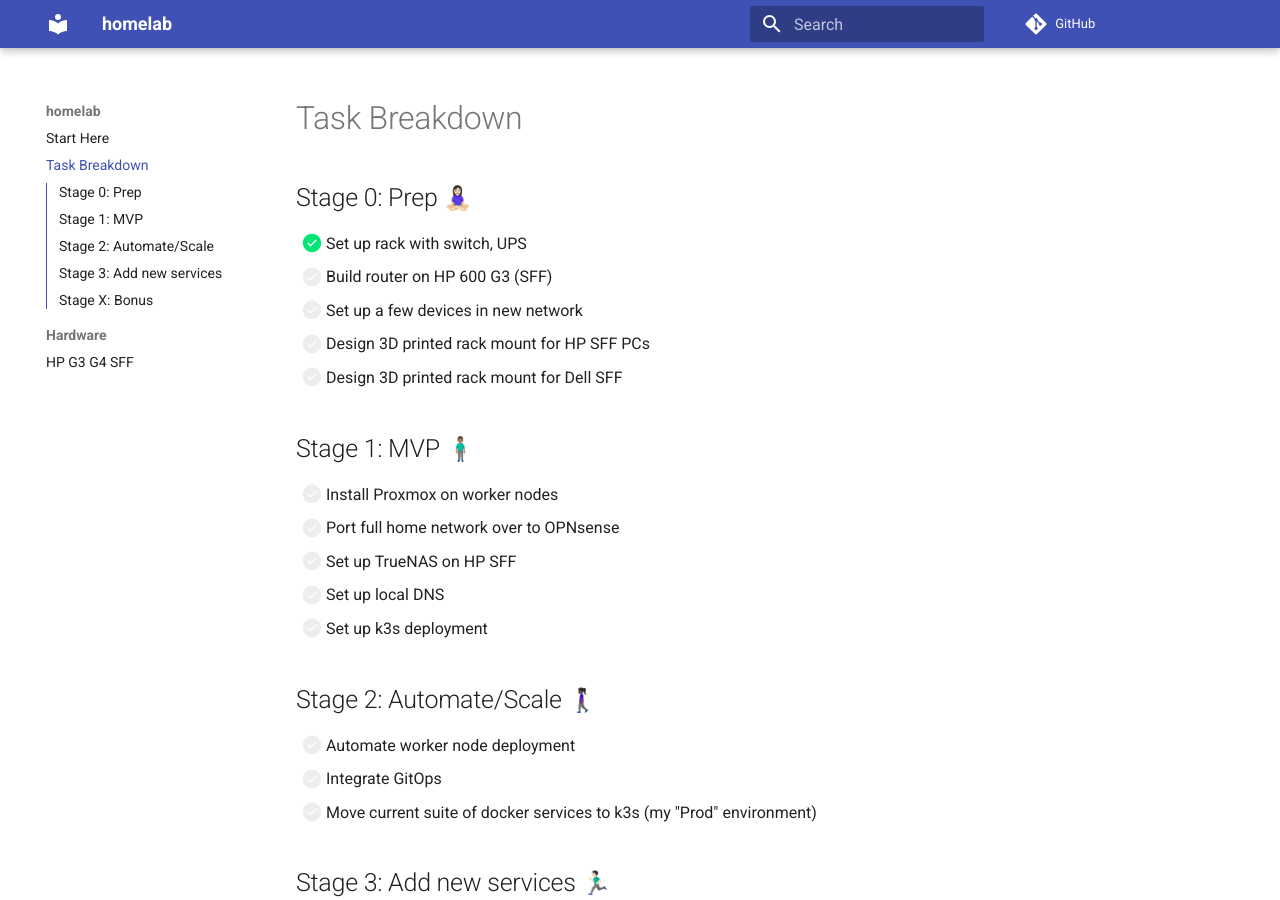
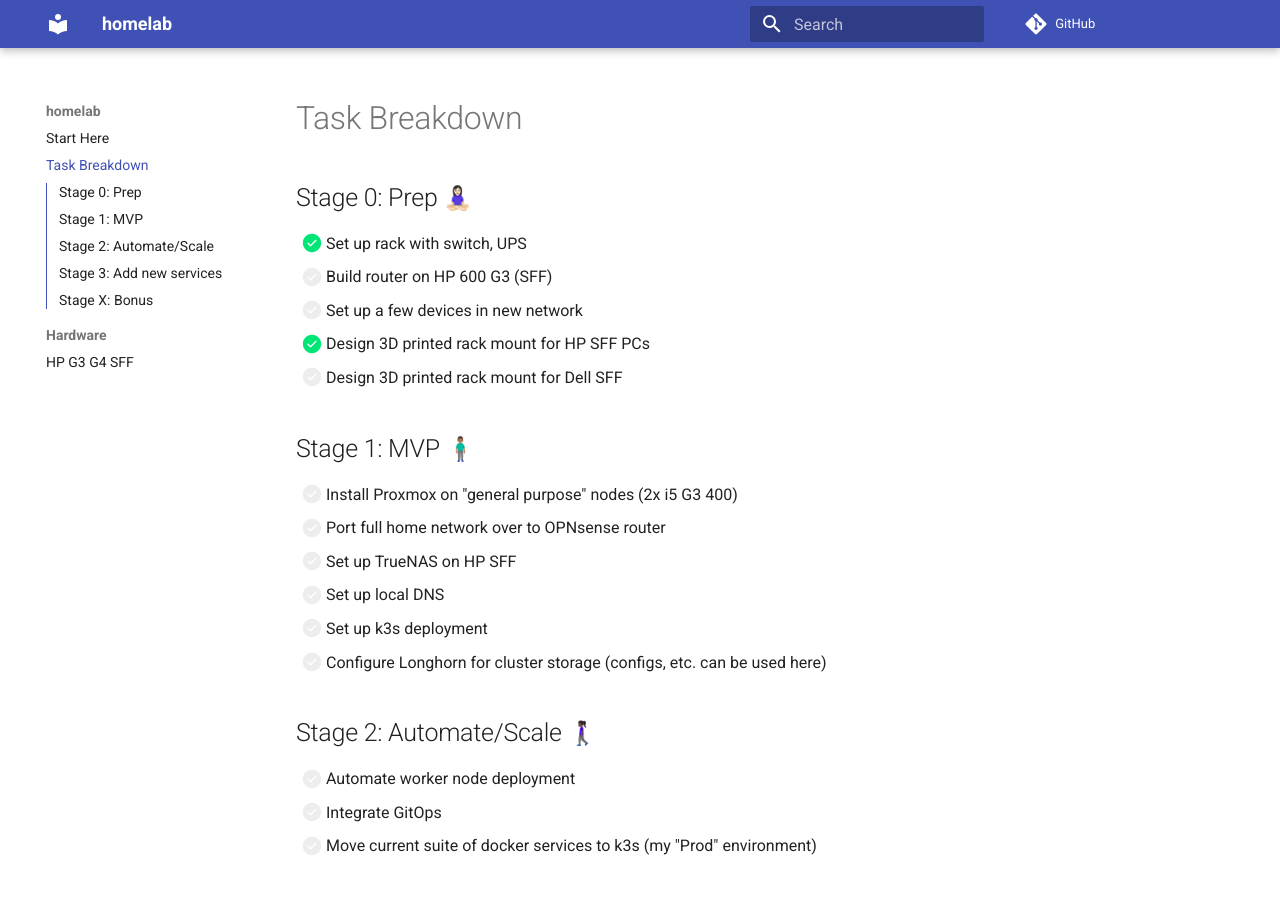
Before and after one commit to JohnFodero/homelab, an MkDocs documentation site: the page built from docs/tasks.md, in a window 1280 px wide and 900 px high. Built offline with MkDocs 1.6.1 and Material for MkDocs 9.7.7, drawn with Linux system fonts in a browser that asks for light colours; emoji names are drawn with the system emoji font; comment, search, counter and statistics services are not loaded.

Commit message:
updates some documentation

```diff
--- a/docs/tasks.md
+++ b/docs/tasks.md
@@ -5,15 +5,16 @@
 - [x] Set up rack with switch, UPS
 - [ ] Build router on HP 600 G3 (SFF)
 - [ ] Set up a few devices in new network
-- [ ] Design 3D printed rack mount for HP SFF PCs
+- [x] Design 3D printed rack mount for HP SFF PCs
 - [ ] Design 3D printed rack mount for Dell SFF
 
 ## Stage 1: MVP :man_standing_tone3:
-- [ ] Install Proxmox on worker nodes
-- [ ] Port full home network over to OPNsense
+- [ ] Install Proxmox on "general purpose" nodes (2x i5 G3 400)
+- [ ] Port full home network over to OPNsense router
 - [ ] Set up TrueNAS on HP SFF
 - [ ] Set up local DNS
 - [ ] Set up k3s deployment
+- [ ] Configure Longhorn for cluster storage (configs, etc. can be used here)
 
 ## Stage 2: Automate/Scale :woman_walking_tone5:
 - [ ] Automate worker node deployment
```
